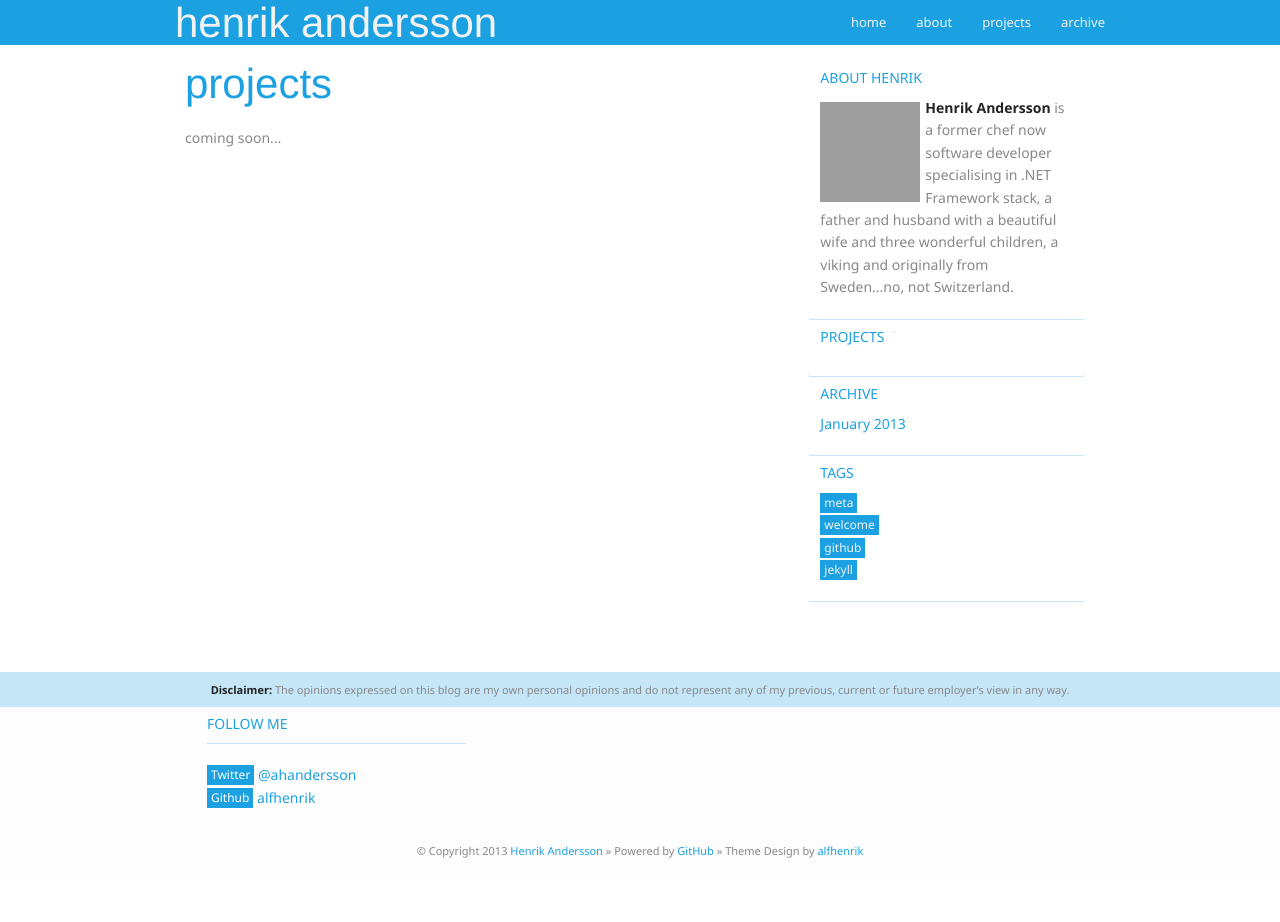
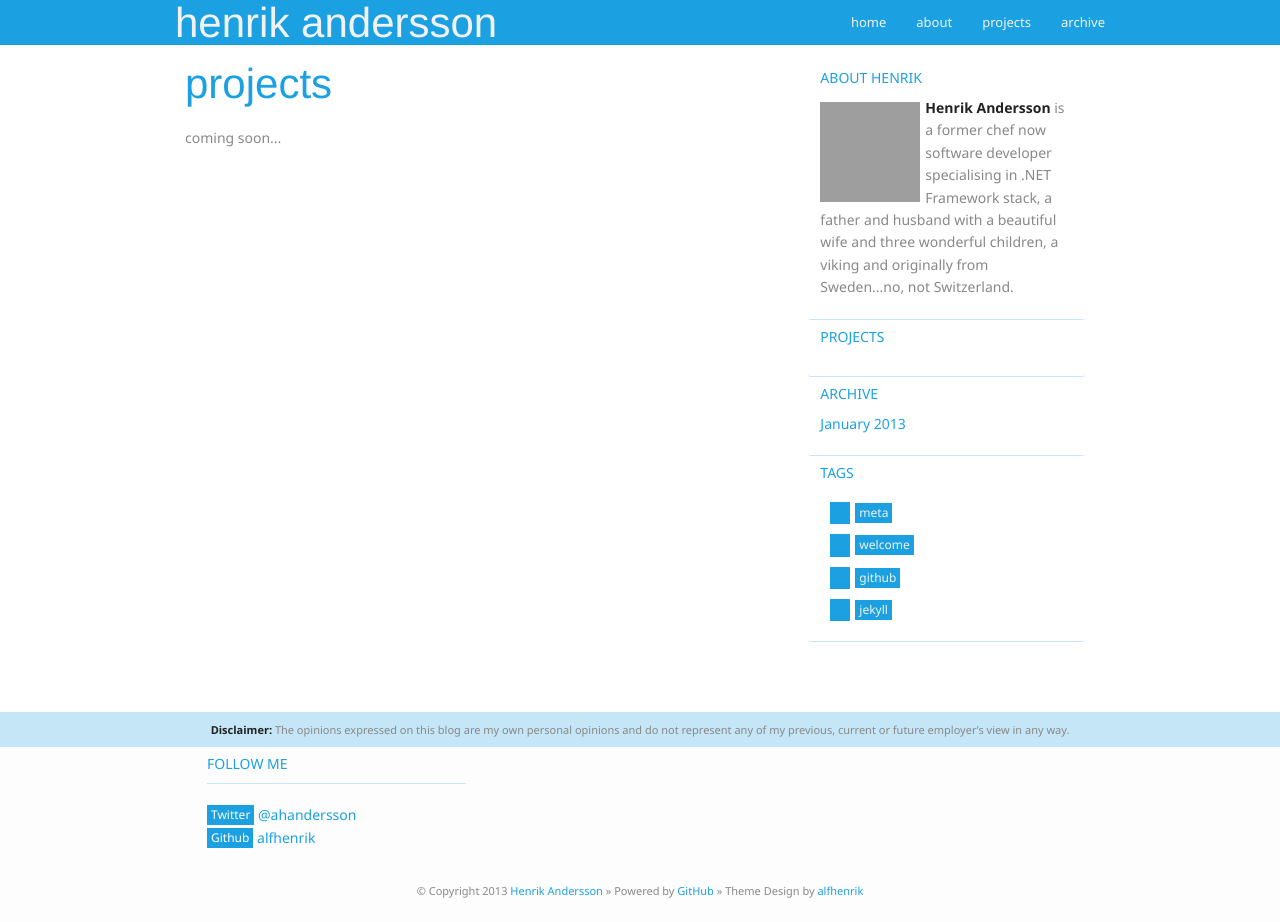
Before and after one commit to hnrkndrssn/hnrkndrssn.github.io, a Jekyll site: the page built from projects.html, in a window 1280 px wide and 922 px high. Built offline with Jekyll 4.4.1, drawn with Linux system fonts in a browser that asks for light colours; Markdown is read by kramdown in place of the engine named in the settings; grey boxes are pictures that could not be loaded.

Commit message:
no ul is there...

```diff
--- a/stylesheets/styles.css
+++ b/stylesheets/styles.css
@@ -226,7 +226,7 @@ small {
     list-style: none;
 }
 
-#post ul li, #post ol li, #archive ul li {
+#post ul li, #post ol li, #archive ul li, #tags li {
     border-left-color: #1BA1E2;
     border-left-style: solid;
     border-left-width: 20px;
```
